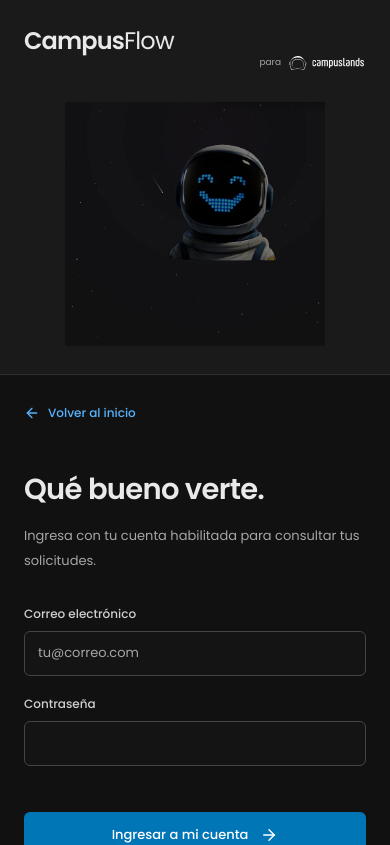
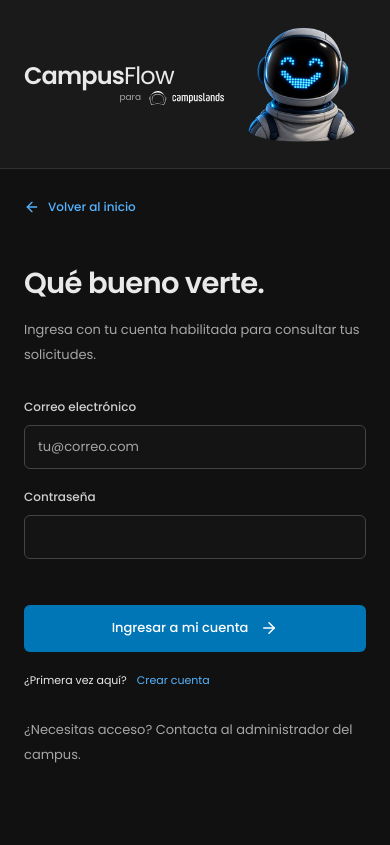
Before and after one commit to DEIMER-PY/CampusOPS, a Next.js app in the folder apps/web/: page /login in a window 390 px wide. Shown: the top 845 px of the page. Built offline with nearby package versions, Linux system fonts and the light colour scheme; no server answers.

Commit message:
fix(web): ✨ integra robot editado y transparente en el login

```diff
--- a/apps/web/src/app/globals.css
+++ b/apps/web/src/app/globals.css
@@ -1208,13 +1208,14 @@
   display: flex;
   flex-direction: column;
   justify-content: space-between;
-  gap: 50px;
-  border-right: 1px solid var(--border);
+  gap: 28px;
+  border-left: 1px solid var(--border);
 }
 .auth-aside h1 {
-  font-size: 54px;
-  line-height: 1.2;
-  margin-bottom: 25px;
+  font-size: clamp(38px, 3.6vw, 52px);
+  line-height: 1.16;
+  margin-bottom: 18px;
+  letter-spacing: -0.03em;
 }
 .auth-aside h1 span {
   color: var(--accent);
@@ -2381,16 +2382,26 @@
     flex-wrap: wrap;
   }
 }
+.auth-art {
+  display: grid;
+  place-items: center;
+  flex: 1;
+  min-height: 250px;
+  margin: -12px -16px;
+}
 .auth-robot {
-  width: min(100%, 470px);
+  display: block;
+  width: min(100%, 460px);
   height: auto;
+  max-height: 43dvh;
   object-fit: contain;
-  display: block;
-  margin: -40px auto -60px;
 }
 .auth-aside {
   order: 2;
   overflow: hidden;
+}
+.auth-copy {
+  margin-top: 24px;
 }
 .auth-main {
   order: 1;
@@ -2458,9 +2469,23 @@
     flex-direction: column;
     gap: 16px;
   }
+}
+@media (max-width: 640px) {
+  .auth-aside {
+    display: grid;
+    grid-template-columns: minmax(0, 1fr) 128px;
+    align-items: center;
+    gap: 12px;
+    padding: 20px 24px;
+    border-left: 0;
+  }
+  .auth-art {
+    min-height: 0;
+    margin: 0;
+  }
   .auth-robot {
-    margin: 0 auto;
-    max-width: 260px;
+    width: 128px;
+    max-height: 128px;
   }
 }
 .incident-follow-up {
--- a/apps/web/src/app/login/page.tsx
+++ b/apps/web/src/app/login/page.tsx
@@ -1,4 +1,5 @@
 import { ArrowLeft, ShieldCheck } from "lucide-react";
+import Image from "next/image";
 import Link from "next/link";
 import { Brand } from "@/components/brand";
 import { LoginForm } from "@/components/login-form";
@@ -7,7 +8,7 @@
     <main id="contenido" className="auth-page">
       <div className="auth-aside">
         <Brand />
-        <div>
+        <div className="auth-copy">
           <h1>
             Todo empieza
             <br />
@@ -20,13 +21,17 @@
             <br />y seguir avanzando.
           </p>
         </div>
-        <img
-          className="auth-robot"
-          src="/brand/campus-robot.webp"
-          width={913}
-          height={857}
-          alt="Robot astronauta con una sonrisa azul, referencia de Campuslands"
-        />
+        <figure className="auth-art">
+          <Image
+            className="auth-robot"
+            src="/brand/campus-robot-login.webp"
+            width={840}
+            height={840}
+            sizes="(max-width: 640px) 128px, (max-width: 1150px) 400px, 460px"
+            preload
+            alt="Robot astronauta con una sonrisa azul, referencia de Campuslands"
+          />
+        </figure>
         <p className="auth-trust">
           <ShieldCheck size={18} /> Acceso seguro para tu comunidad.
         </p>
```
Also changed, not shown: apps/web/public/brand/campus-robot-login.webp (added), 6 other files (tests, documents, lock files or other folders).
